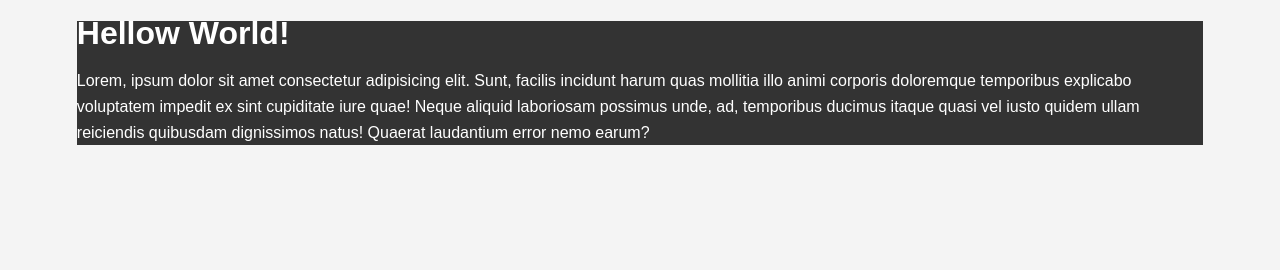
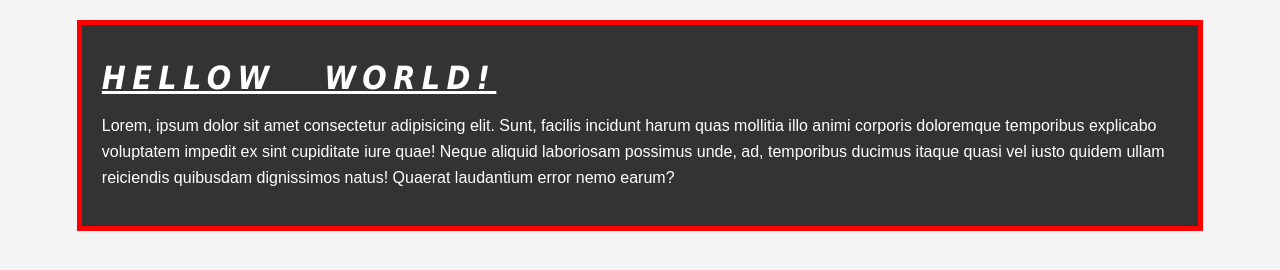
Before and after one commit to IshraqAhmedJamaluddin/CSS-Cheat-Sheet, a plain HTML site: page index.html in a window 1280 px wide. Drawn offline with Linux system fonts and the light colour scheme.

Commit message:
finished styling box 1

```diff
--- a/css/style.css
+++ b/css/style.css
@@ -1,3 +1,7 @@
+/* *{
+    margin:0;
+    padding:0;
+} */
 body{
     background-color: #f4f4f4;
     color: #555555;
@@ -18,4 +22,22 @@ body{
 .box-1{
     background-color: #333;
     color: white;
+
+    border-right: 5px red solid;
+    border-width: 3px;
+    border-bottom-style: dashed;
+    border-bottom-width: 10px;
+    border: 5px red solid;
+    padding: 20px;
+    margin:20px 0;
+
 }
+.box-1 h1 {
+    font-family: tahoma;
+    font-weight:800 ;
+    font-style: italic;
+    text-decoration: underline;
+    text-transform: uppercase;
+    letter-spacing: 0.2em;
+    word-spacing:1em;
+}
```
